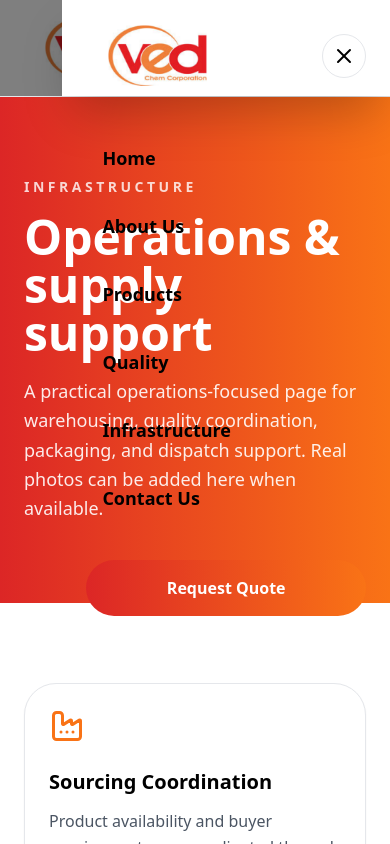
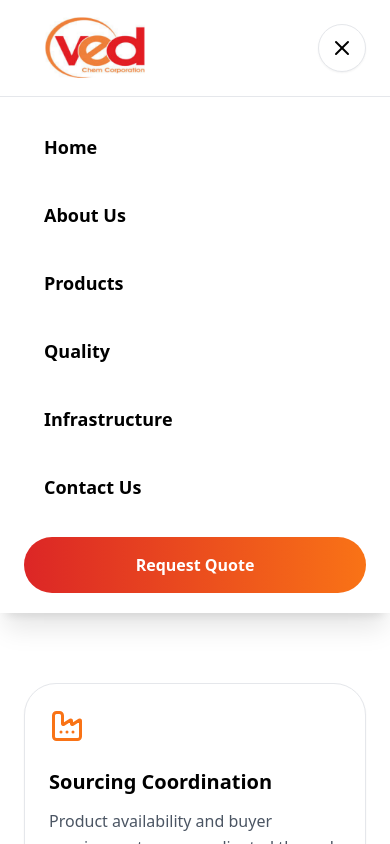
Before and after one commit to patelved3313/vedchem-redesign, a Next.js app: page /en/infrastructure in a window 390 px wide. Both pictures are taken after a click on the button "Toggle menu". Shown: the top 844 px of the page. Built offline with nearby package versions, Linux system fonts and the light colour scheme.

Commit message:
Update Navbar.tsx

```diff
--- a/components/Navbar.tsx
+++ b/components/Navbar.tsx
@@ -18,15 +18,17 @@ export default function Navbar() {
   const [open, setOpen] = useState(false);
 
   return (
-    <header className="sticky top-0 z-50 border-b bg-white/95 backdrop-blur">
+    <header className="sticky top-0 z-50 border-b bg-white shadow-sm">
       <div className="hidden bg-black text-white md:block">
         <div className="mx-auto flex max-w-7xl items-center justify-between px-6 py-2 text-sm">
           <span>Trusted. Quality. Results.</span>
+
           <div className="flex items-center gap-5">
             <span className="flex items-center gap-2">
               <Phone className="h-4 w-4 text-orange-400" />
               +91 9925256056
             </span>
+
             <span className="flex items-center gap-2">
               <Mail className="h-4 w-4 text-orange-400" />
               vedchem2011@gmail.com
@@ -36,7 +38,7 @@ export default function Navbar() {
       </div>
 
       <div className="mx-auto flex max-w-7xl items-center justify-between px-6 py-4">
-        <Link href="/en" aria-label="Ved Chem Home">
+        <Link href="/en" aria-label="Ved Chem Home" onClick={() => setOpen(false)}>
           <Logo />
         </Link>
 
@@ -60,49 +62,42 @@ export default function Navbar() {
         </Link>
 
         <button
-          onClick={() => setOpen(true)}
+          onClick={() => setOpen((value) => !value)}
           className="flex h-12 w-12 items-center justify-center rounded-full border bg-white shadow-sm lg:hidden"
-          aria-label="Open menu"
+          aria-label="Toggle menu"
         >
-          <Menu className="h-6 w-6 text-black" />
+          {open ? (
+            <X className="h-6 w-6 text-black" />
+          ) : (
+            <Menu className="h-6 w-6 text-black" />
+          )}
         </button>
       </div>
 
       {open && (
-        <div className="fixed inset-0 z-[999] bg-black/50 lg:hidden">
-          <div className="ml-auto h-full w-[84%] max-w-sm bg-white p-6 shadow-2xl">
-            <div className="flex items-center justify-between">
-              <Logo />
-              <button
-                onClick={() => setOpen(false)}
-                className="flex h-11 w-11 items-center justify-center rounded-full border"
-                aria-label="Close menu"
-              >
-                <X className="h-6 w-6 text-black" />
-              </button>
-            </div>
-
-            <nav className="mt-10 space-y-2">
+        <div className="absolute left-0 top-full z-50 w-full border-t bg-white shadow-xl lg:hidden">
+          <nav className="mx-auto max-w-7xl px-6 py-5">
+            <div className="space-y-2">
               {nav.map(([label, href]) => (
                 <Link
                   key={href}
                   href={href}
                   onClick={() => setOpen(false)}
-                  className="block rounded-2xl px-4 py-4 text-lg font-black text-black hover:bg-orange-50 hover:text-red-600"
+                  className="block rounded-2xl px-5 py-4 text-lg font-black text-black transition hover:bg-orange-50 hover:text-red-600"
                 >
                   {label}
                 </Link>
               ))}
-            </nav>
+            </div>
 
             <Link
               href="/en/contact"
               onClick={() => setOpen(false)}
-              className="mt-8 flex justify-center rounded-full bg-gradient-to-r from-red-600 to-orange-500 px-6 py-4 font-black text-white"
+              className="mt-5 flex justify-center rounded-full bg-gradient-to-r from-red-600 to-orange-500 px-6 py-4 font-black text-white"
             >
               Request Quote
             </Link>
-          </div>
+          </nav>
         </div>
       )}
     </header>
```
